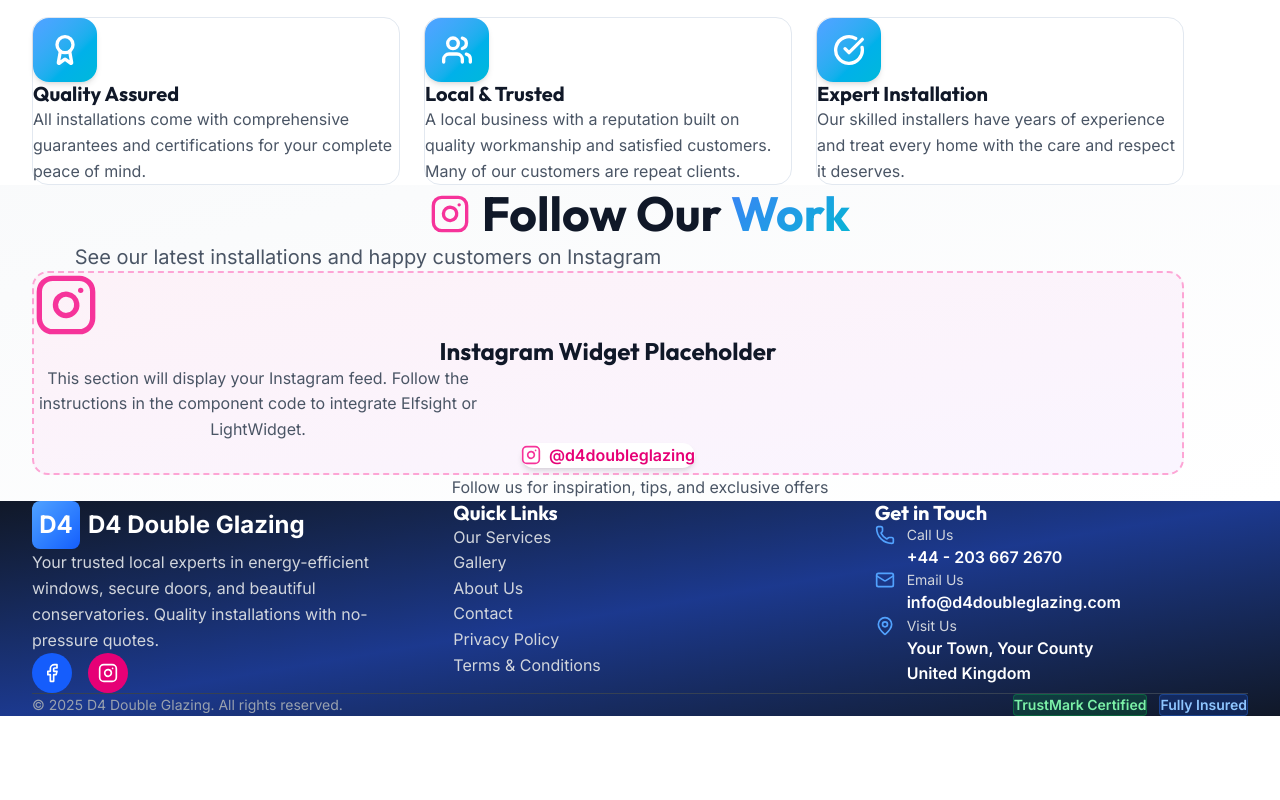
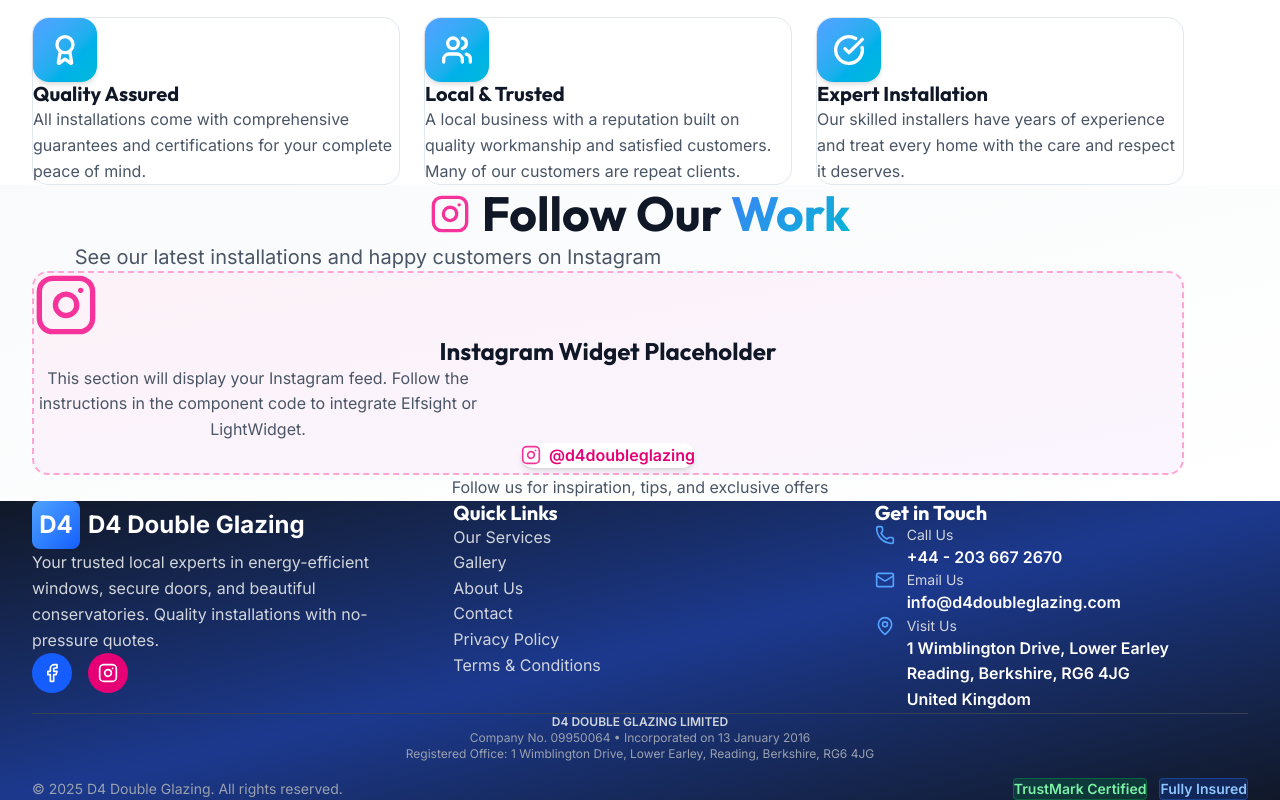
Before and after one commit to singhalamjeet/d4doubleglazing, a Next.js app: page / in a window 1280 px wide. Shown: the part 1526-2326 px from the top of the page. Before the commit the page ends 2242 px from the top, so only its background shows below. Built offline with nearby package versions, Linux system fonts and the light colour scheme.

Commit message:
Add company registration details and update address throughout website

```diff
--- a/app/privacy/page.tsx
+++ b/app/privacy/page.tsx
@@ -153,7 +153,7 @@ export default function PrivacyPage() {
                             <p className="text-gray-700 mb-2"><strong>D4 Double Glazing</strong></p>
                             <p className="text-gray-700 mb-2">Email: info@d4doubleglazing.com</p>
                             <p className="text-gray-700 mb-2">Phone: +44 - 203 667 2670</p>
-                            <p className="text-gray-700">Address: Your Town, Your County, United Kingdom</p>
+                            <p className="text-gray-700">Address: 1 Wimblington Drive, Lower Earley, Reading, Berkshire, RG6 4JG, United Kingdom</p>
                         </div>
                     </section>
                 </div>
--- a/app/terms/page.tsx
+++ b/app/terms/page.tsx
@@ -194,7 +194,7 @@ export default function TermsPage() {
                             <p className="text-gray-700 mb-2"><strong>D4 Double Glazing</strong></p>
                             <p className="text-gray-700 mb-2">Email: info@d4doubleglazing.com</p>
                             <p className="text-gray-700 mb-2">Phone: +44 - 203 667 2670</p>
-                            <p className="text-gray-700">Address: Your Town, Your County, United Kingdom</p>
+                            <p className="text-gray-700">Address: 1 Wimblington Drive, Lower Earley, Reading, Berkshire, RG6 4JG, United Kingdom</p>
                         </div>
                     </section>
                 </div>
--- a/components/Footer.tsx
+++ b/components/Footer.tsx
@@ -106,7 +106,8 @@ export default function Footer() {
                                 <div>
                                     <p className="text-gray-300 text-sm">Visit Us</p>
                                     <p className="text-white font-semibold">
-                                        Your Town, Your County<br />
+                                        1 Wimblington Drive, Lower Earley<br />
+                                        Reading, Berkshire, RG6 4JG<br />
                                         United Kingdom
                                     </p>
                                 </div>
@@ -117,6 +118,14 @@ export default function Footer() {
 
                 {/* Bottom Bar */}
                 <div className="border-t border-gray-700 pt-8">
+                    <div className="flex flex-col gap-4">
+                        {/* Company Registration */}
+                        <div className="text-center text-gray-400 text-xs">
+                            <p className="font-semibold text-gray-300">D4 DOUBLE GLAZING LIMITED</p>
+                            <p className="mt-1">Company No. 09950064 • Incorporated on 13 January 2016</p>
+                            <p className="mt-1">Registered Office: 1 Wimblington Drive, Lower Earley, Reading, Berkshire, RG6 4JG</p>
+                        </div>
+
                         <div className="flex flex-col md:flex-row justify-between items-center gap-4">
                             <p className="text-gray-400 text-sm text-center md:text-left">
                                 © {currentYear} D4 Double Glazing. All rights reserved.
@@ -134,6 +143,7 @@ export default function Footer() {
                         </div>
                     </div>
                 </div>
+            </div>
         </footer>
     );
 }
```
Lines whose indentation alone changed are shown as unchanged.
